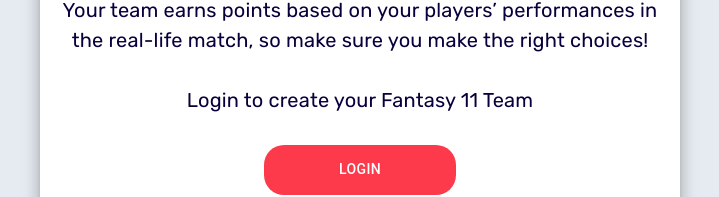
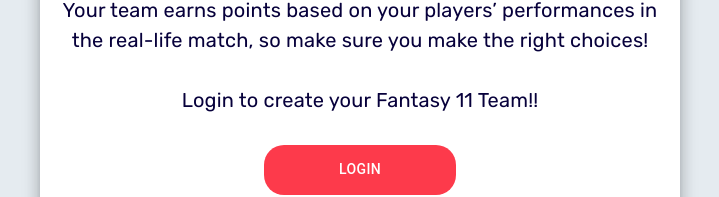
Before and after one commit to Chennai-Sharks/Fantasy-11, a Next.js app in the folder website/: page / in a window 1280 px wide. Shown: the part 366-563 px from the top of the page, without its empty margins (280-999 px from the left). Built offline with nearby package versions, Linux system fonts and the light colour scheme.

Commit message:
Changed name

```diff
--- a/website/pages/index.tsx
+++ b/website/pages/index.tsx
@@ -66,7 +66,7 @@ const Home: React.FC = () => {
 					real-life match, so make sure you make the right choices!
 				</Typography>
 				<Typography className={classes.subTitle}>
-					Login to create your Fantasy 11 Team
+					Login to create your Fantasy 11 Team!!
 				</Typography>
 				<Button className={classes.Button}>Login</Button>
 			</Card>
```
